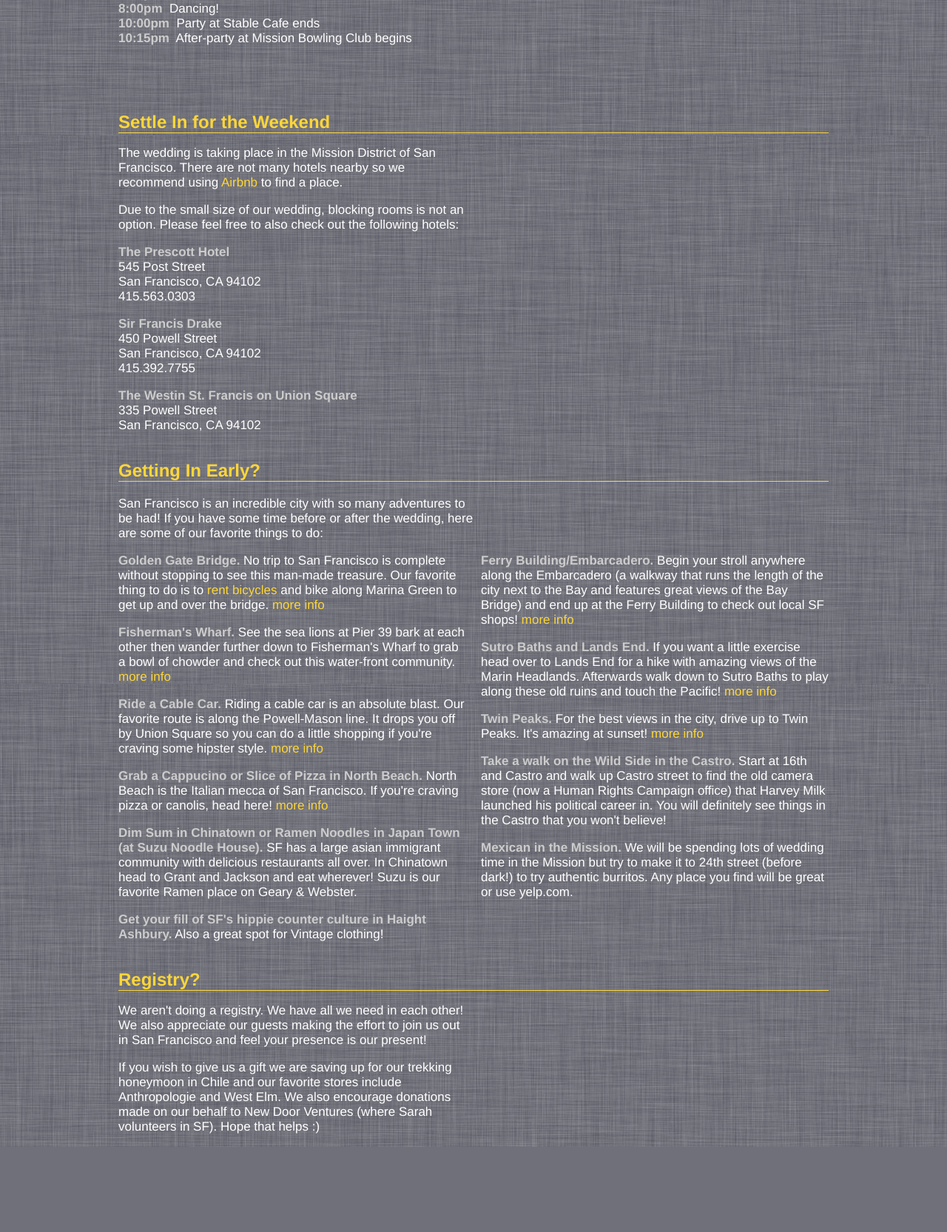
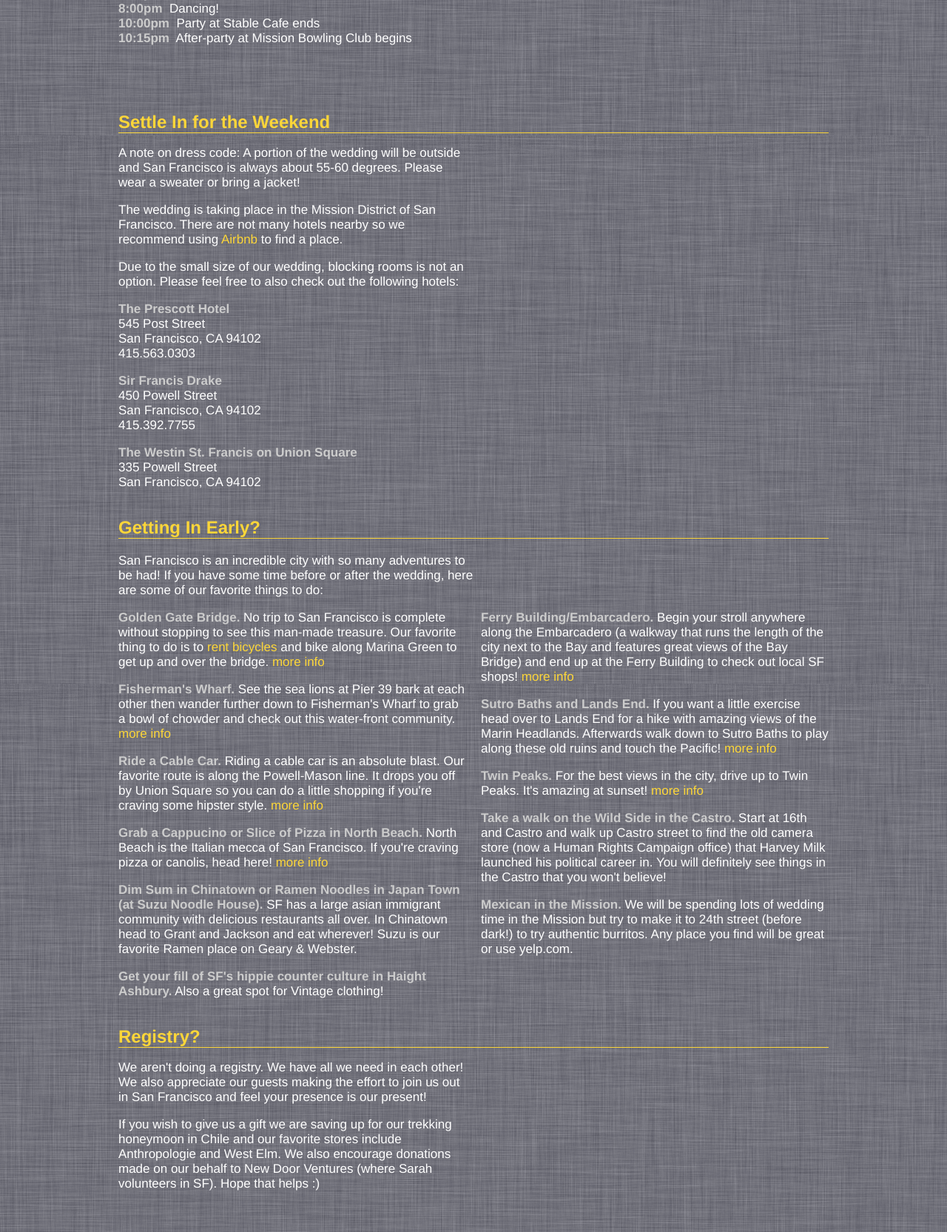
Before and after one commit to smurthas/s-s, a PHP site: page / in a window 1280 px wide. Shown: the part 1299-2964 px from the top of the page at 74% size. Before the commit the page ends 2849 px from the top, so only its background shows below. Run offline with PHP 8.4, Linux system fonts and the light colour scheme; some libraries are stand-ins or nearby versions.

Commit message:
dress code and bottom padding

```diff
--- a/css/both.css
+++ b/css/both.css
@@ -6,6 +6,7 @@ body {
 
 	margin-left: auto;
 	margin-right: auto;
+  padding-bottom: 30px;
 }
 
 a:link, a:visited {
--- a/index.html
+++ b/index.html
@@ -140,6 +140,12 @@
 			  </div> <!-- / slides -->
 			</div> <!-- / right_col -->
 
+      <p>
+      A note on dress code: A portion of the wedding will be outside and San
+      Francisco is always about 55-60 degrees. Please wear a sweater or bring a
+      jacket!
+      </p>
+
 			<p>
 			The wedding is taking place in the Mission District of San Francisco. There are not many hotels nearby so
       we recommend using <a href='http://www.airbnb.com/'>Airbnb</a> to find a place.</p>
```
